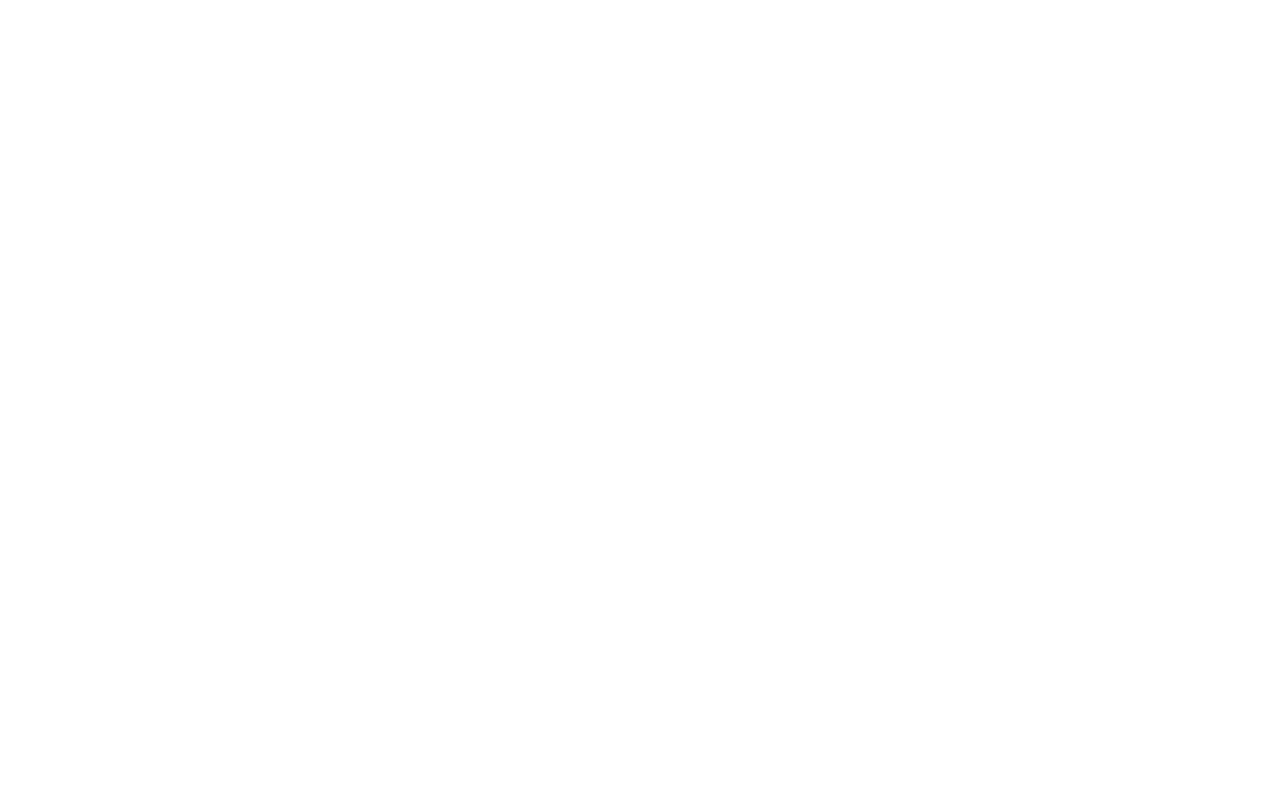
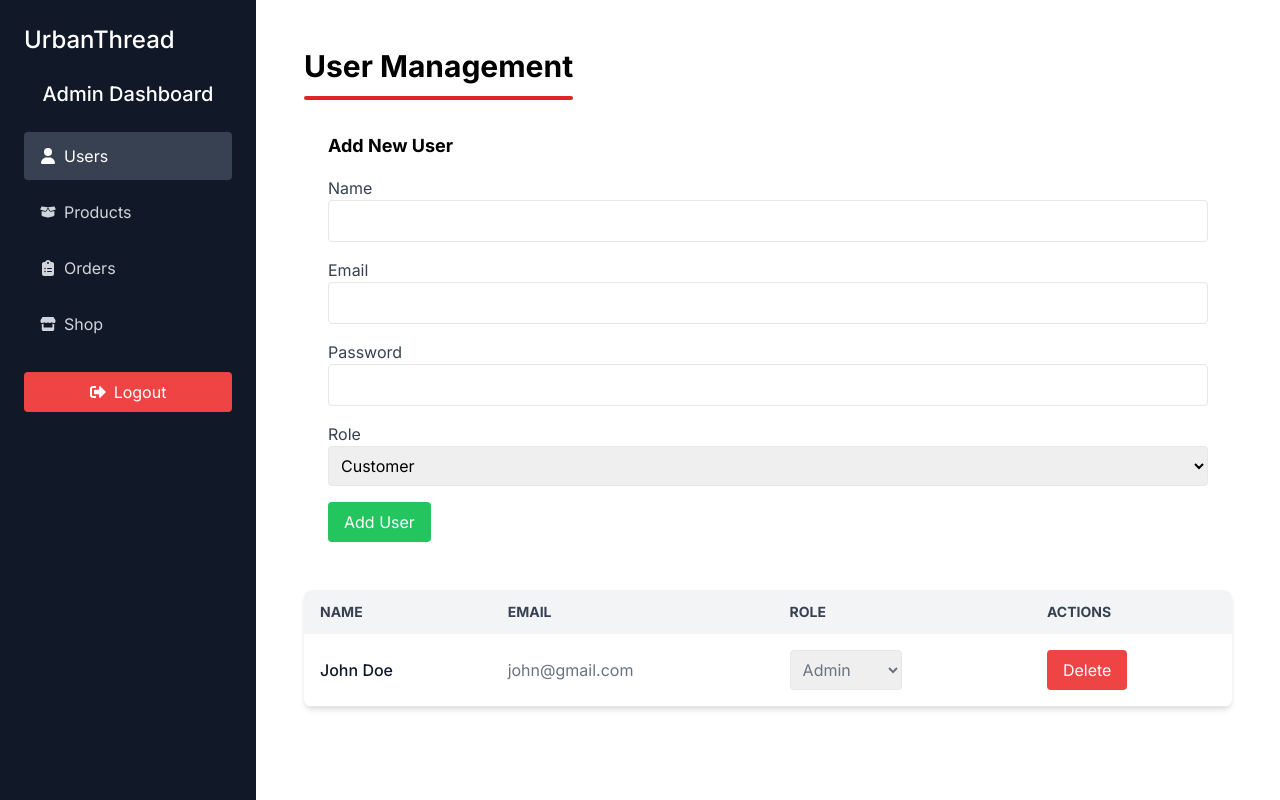
Before and after one commit to NehaShingi/urbanthread, a React (Vite) app in the folder frontend/: page /admin/users in a window 1280 px wide. Before the commit this address had no page. Built offline with nearby package versions, Linux system fonts and the light colour scheme.

Commit message:
Implement user management page

```diff
--- a/frontend/src/App.jsx
+++ b/frontend/src/App.jsx
@@ -13,6 +13,7 @@
 import OrderDetailsPage from "./pages/OrderDetailsPage.jsx";
 import MyOrderPage from "./pages/MyOrdersPage.jsx";
 import AdminHomePage from "./pages/AdminHomePage.jsx";
+import UserManagement from "./components/Admin/UserManagement.jsx";
 const App = () => {
   return (
     <BrowserRouter>
@@ -37,6 +38,7 @@
         {/* Admin Layout */}
         <Route path="/admin" element={<AdminLayout />}>
           <Route index element={<AdminHomePage />} />
+          <Route path="users" element={<UserManagement />} />
         </Route>
       </Routes>
     </BrowserRouter>
--- /dev/null
+++ b/frontend/src/components/Admin/UserManagement.jsx
@@ -0,0 +1,167 @@
+import { useState } from "react";
+
+const UserManagement = () => {
+  const users = [
+    {
+      _id: 12345,
+      name: "John Doe",
+      email: "john@gmail.com",
+      role: "admin",
+    },
+  ];
+
+  const [formData, setFormData] = useState({
+    name: "",
+    email: "",
+    password: "",
+    role: "customer", //Default Role
+  });
+
+  const handleChange = (e) => {
+    setFormData({
+      ...formData,
+      //e.target.name and e.target.value will be replaced by the name=" " and value={} the user has entered
+      [e.target.name]: e.target.value,
+    });
+  };
+
+  const handleSubmit = (e) => {
+    e.preventDefault();
+    //reset the form after submit button is clicked
+    setFormData({
+      name: "",
+      email: "",
+      password: "",
+      role: "customer", //Default Role
+    });
+  };
+
+  const handleRoleChange = (userId, newRole) => {
+    console.log({ id: userId, newRole: newRole });
+  };
+
+  const handleDeleteUser = (userId) => {
+    if (window.confirm("Are you sure you want to delete this user?")) {
+      console.log("Deleting user with id: ", userId);
+    }
+  };
+  return (
+    <div className="max-w-7xl mx-auto p-6">
+      <div className="inline-block mb-2">
+        <h1 className="text-3xl font-bold ">User Management</h1>
+        <div className="w-full h-1 bg-red-600 mt-3 rounded-full"></div>
+      </div>
+
+      {/*New  User Form*/}
+      <div className="p-6 rounded-lg mb-6">
+        <h3 className="text-lg font-bold mb-4 ">Add New User</h3>
+        <form onSubmit={handleSubmit}>
+          {/*Name Field*/}
+          <div className="mb-4">
+            <label className="block text-gray-700">Name</label>
+            <input
+              type="text"
+              name="name"
+              value={formData.name}
+              onChange={handleChange}
+              className="w-full p-2 border rounded "
+              required
+            />
+          </div>
+
+          {/*Email Field*/}
+          <div className="mb-4">
+            <label className="block text-gray-700">Email</label>
+            <input
+              type="email"
+              name="email"
+              value={formData.email}
+              onChange={handleChange}
+              className="w-full p-2 border rounded"
+              required
+            />
+          </div>
+
+          {/*Password Field*/}
+          <div className="mb-4">
+            <label className="block text-gray-700">Password</label>
+            <input
+              type="password"
+              name="password"
+              value={formData.password}
+              onChange={handleChange}
+              className="w-full p-2 border rounded"
+              required
+            />
+          </div>
+
+          {/*Role Field*/}
+          <div className="mb-4">
+            <label className="block text-gray-700">Role</label>
+            <select
+              name="role"
+              value={formData.role}
+              onChange={handleChange}
+              className="w-full p-2 border rounded"
+            >
+              <option value="customer">Customer</option>
+              <option value="admin">Admin</option>
+            </select>
+          </div>
+          <button
+            type="submit"
+            className="bg-green-500 text-white px-4 py-2 rounded hover:bg-green-600"
+          >
+            Add User
+          </button>
+        </form>
+      </div>
+
+      {/*User List Management */}
+      <div className="overflow-x-auto shadow-md sm:rounded-lg">
+        <table className="min-w-full text-left text-gray-500">
+          <thead className="bg-gray-100 text-sm uppercase text-gray-700">
+            <tr>
+              <th className="py-3 px-4">Name</th>
+              <th className="py-3 px-4">Email</th>
+              <th className="py-3 px-4">Role</th>
+              <th className="py-3 px-4">Actions</th>
+            </tr>
+          </thead>
+          <tbody>
+            {users.map((user) => (
+              <tr key={user._id} className="border-b hover:bg-red-50">
+                <td className="p-4 font-medium text-gray-900 whitespace-nowrap">
+                  {user.name}
+                </td>
+                <td className="p-4 ">{user.email}</td>
+                <td className="p-4 ">
+                  <select
+                    value={user.role}
+                    onChange={(e) => {
+                      handleRoleChange(user._id, e.target.value);
+                    }}
+                    className="p-2 border rounded"
+                  >
+                    <option value="customer">Customer</option>
+                    <option value="admin">Admin</option>
+                  </select>
+                </td>
+                <td className="p-4 ">
+                  <button
+                    onClick={() => handleDeleteUser(user._id)}
+                    className="bg-red-500 text-white px-4 py-2 rounded hover:bg-red-600"
+                  >
+                    Delete
+                  </button>
+                </td>
+              </tr>
+            ))}
+          </tbody>
+        </table>
+      </div>
+    </div>
+  );
+};
+
+export default UserManagement;
```
